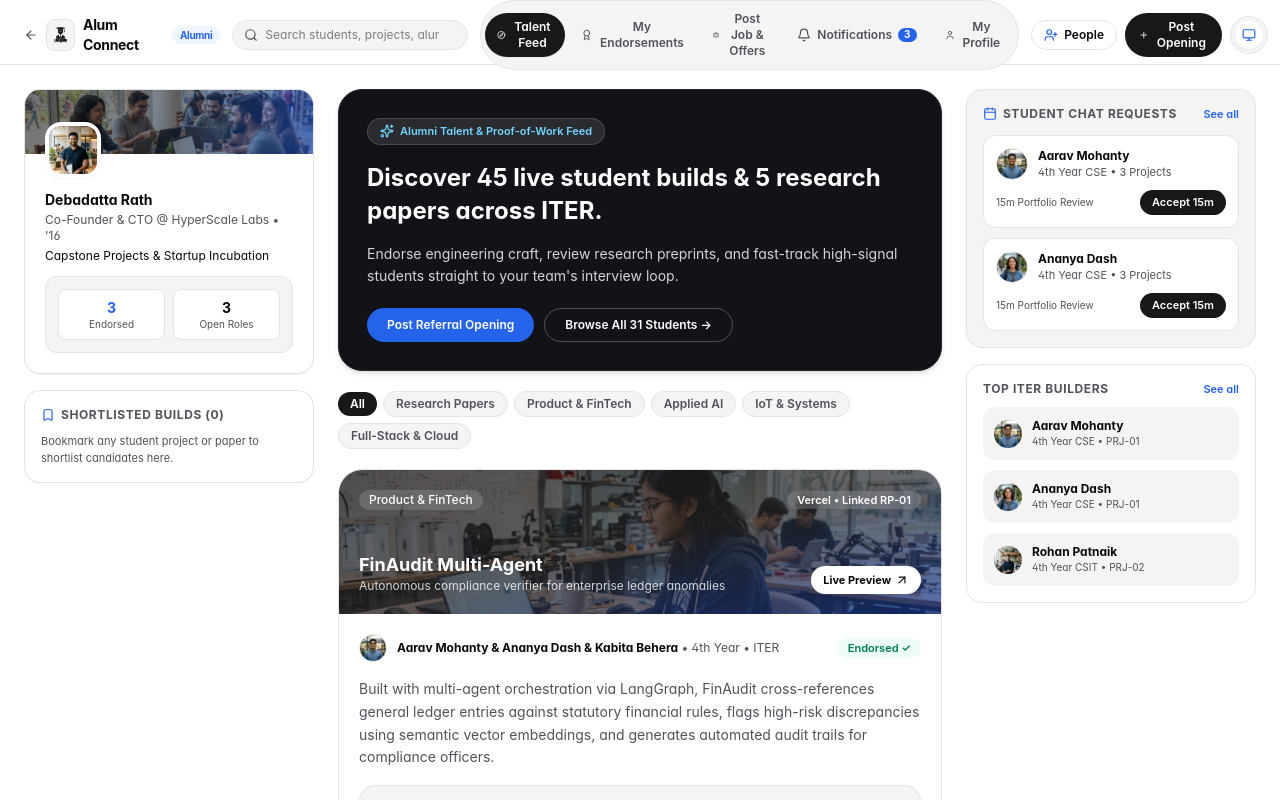
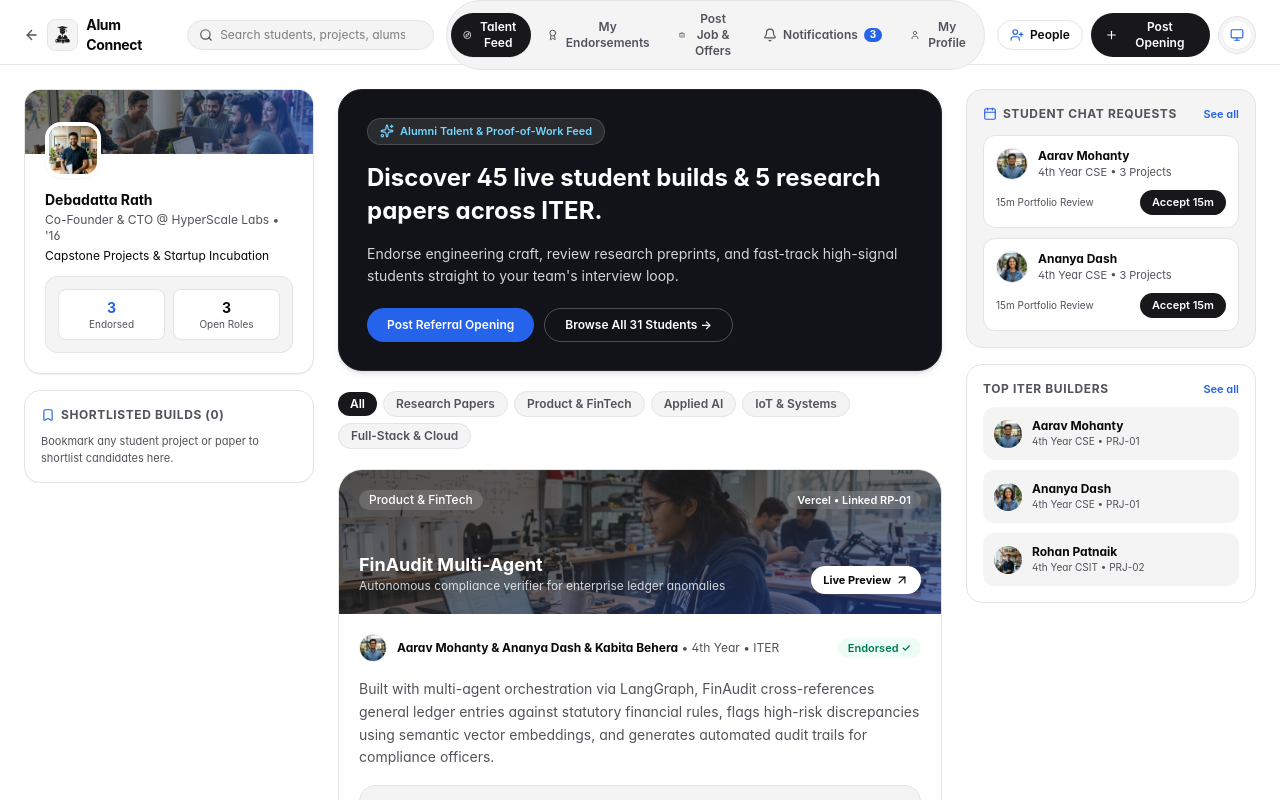
Before and after one commit to ragelabs-ssssd/Alum-Connect, a Next.js app: page /alumni in a window 1280 px wide. Shown: the top 800 px of the page. Built offline with nearby package versions, Linux system fonts and the light colour scheme.

Commit message:
fix: remove Alumni badge from navbar in alumni feed

```diff
--- a/src/app/alumni/page.tsx
+++ b/src/app/alumni/page.tsx
@@ -412,9 +412,6 @@ export default function AlumniFeedPage() {
                 <img src="/logo.png" alt="Alum Connect" className="h-full w-full object-contain dark:invert" />
               </div>
               <span className="hidden sm:inline">Alum Connect</span>
-              <span className="hidden xl:inline rounded-full bg-blue-50 dark:bg-sky-500/10 text-[#2563EB] dark:text-sky-400 px-2 py-0.5 text-[10px] font-bold">
-                Alumni
-              </span>
             </Link>
 
             <div className="relative hidden md:block w-56 lg:w-64">
```
